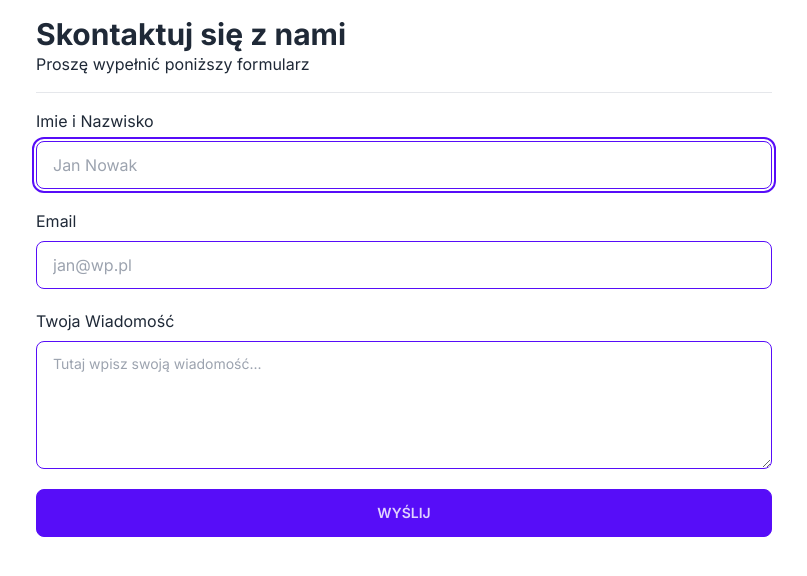
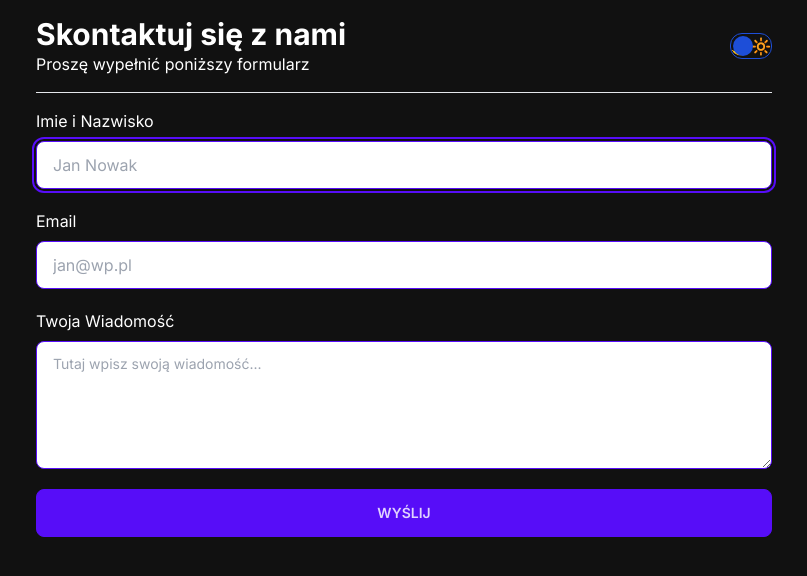
Before and after one commit to ajarek/next-04-contact-us-page, a Next.js app: page / in a window 1280 px wide. Shown: the top 576 px of the page, without its empty margins (236-1043 px from the left). Built offline with nearby package versions, Linux system fonts and the light colour scheme.

Commit message:
added DarkModeToggle

```diff
--- a/app/globals.css
+++ b/app/globals.css
@@ -5,3 +5,15 @@
 form > div {
   @apply flex flex-col gap-2;
 }
+.light {
+  background-color: #ffffff;
+  color: #111;
+}
+
+.dark {
+  background-color: #111;
+  color: #ffffff;
+}
+.theme{
+  transition: 1s all ease;
+}
--- a/app/layout.js
+++ b/app/layout.js
@@ -1,3 +1,4 @@
+import { ThemeProvider } from '@/context/ThemaContext'
 import './globals.css'
 import { Inter } from 'next/font/google'
 
@@ -11,7 +12,11 @@ export const metadata = {
 export default function RootLayout({ children }) {
   return (
     <html lang="pl">
-      <body className={inter.className}>{children}</body>
+      <body className={inter.className}>
+      <ThemeProvider>
+        {children}
+        </ThemeProvider>
+        </body>
     </html>
   )
 }
--- a/app/page.js
+++ b/app/page.js
@@ -1,12 +1,19 @@
 import ContactForm from '@/components/ContactForm'
+import DarkModeToggle from '@/components/DarkModeToggle'
 import Image from 'next/image'
 
 export default function Home() {
   return (
-    <div className='max-w-3xl p-4 mx-auto'>
-      <h1 className='text-3xl font-bold'>Skontaktuj się z nami</h1>
-      <p>Proszę wypełnić poniższy formularz</p>
-      <ContactForm/>
+    <div className='max-w-3xl p-4 mx-auto h-screen'>
+      <div className='flex justify-between items-center'>
+        <div>
+          <h1 className='text-3xl font-bold'>Skontaktuj się z nami</h1>
+          <p>Proszę wypełnić poniższy formularz</p>
+        </div>
+        <DarkModeToggle />
+      </div>
+
+      <ContactForm />
     </div>
   )
 }
--- a/components/ContactForm.jsx
+++ b/components/ContactForm.jsx
@@ -68,7 +68,7 @@ const ContactForm = () => {
             type='text'
             placeholder='Jan Nowak'
             required
-            className='input input-bordered input-primary w-full '
+            className='input input-bordered input-primary w-full text-black '
             autoFocus
           />
         </div>
@@ -78,7 +78,7 @@ const ContactForm = () => {
             type='email'
             placeholder='jan@wp.pl'
             required
-            className='input input-bordered input-primary w-full '
+            className='input input-bordered input-primary w-full text-black '
 
           />
         </div>
@@ -87,7 +87,7 @@ const ContactForm = () => {
           <textarea
             name=''
             id='message'
-            className='h-32 textarea textarea-primary textarea-bordered'
+            className='h-32 textarea textarea-primary textarea-bordered text-black'
             placeholder='Tutaj wpisz swoją wiadomość...'
             required
           ></textarea>
@@ -95,8 +95,8 @@ const ContactForm = () => {
         <div>
           <button
             type='submit'
-            className={isLoading?'btn btn-disabled': 'btn btn-primary btn-block'}
-            // disabled={isLoading}
+            className= 'btn btn-primary btn-block'
+             disabled={isLoading}
           >
             {isLoading ? 'Ładowanie...' : 'Wyślij'}
           </button>
--- /dev/null
+++ b/components/DarkModeToggle.jsx
@@ -0,0 +1,28 @@
+'use client'
+
+import { ThemeContext } from '@/context/ThemaContext'
+import React, { useContext } from 'react'
+
+
+const DarkModeToggle = () => {
+  const { setMode, mode } = useContext(ThemeContext)
+
+  const toggle = () => {
+    setMode((prev) => (prev === 'dark' ? 'light' : 'dark'))
+  }
+  return (
+    <div
+      className='flex items-center border  border-blue-700 rounded-xl relative'
+      onClick={toggle}
+    >
+      <div className=''>🌙</div>
+      <div className=''>🔆</div>
+      <div
+        className='bg-blue-700 w-5 h-5 rounded-full absolute cursor-pointer'
+        style={mode === 'dark' ? { left: '2px' } : { right: '2px' }}
+      />
+    </div>
+  )
+}
+
+export default DarkModeToggle
--- /dev/null
+++ b/context/ThemaContext.jsx
@@ -0,0 +1,15 @@
+'use client'
+
+import { createContext, useState } from 'react'
+
+export const ThemeContext = createContext()
+
+export const ThemeProvider = ({ children }) => {
+  const [mode, setMode] = useState('dark')
+
+  return (
+    <ThemeContext.Provider value={{ setMode, mode }}>
+      <div className={`theme ${mode}`}>{children}</div>
+    </ThemeContext.Provider>
+  )
+}
--- a/tailwind.config.js
+++ b/tailwind.config.js
@@ -15,4 +15,5 @@ module.exports = {
     },
   },
   plugins: [require("daisyui")],
+
 }
```
